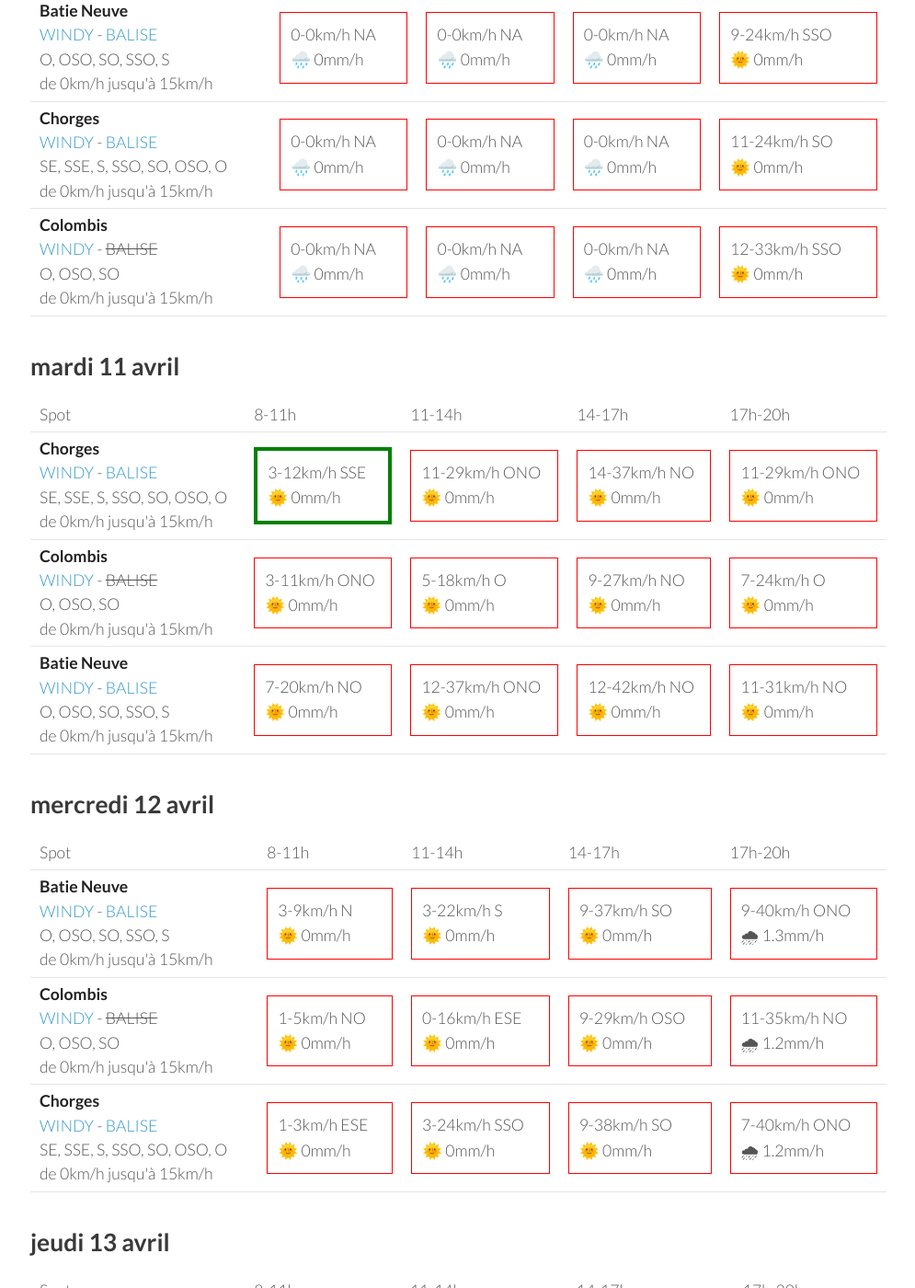
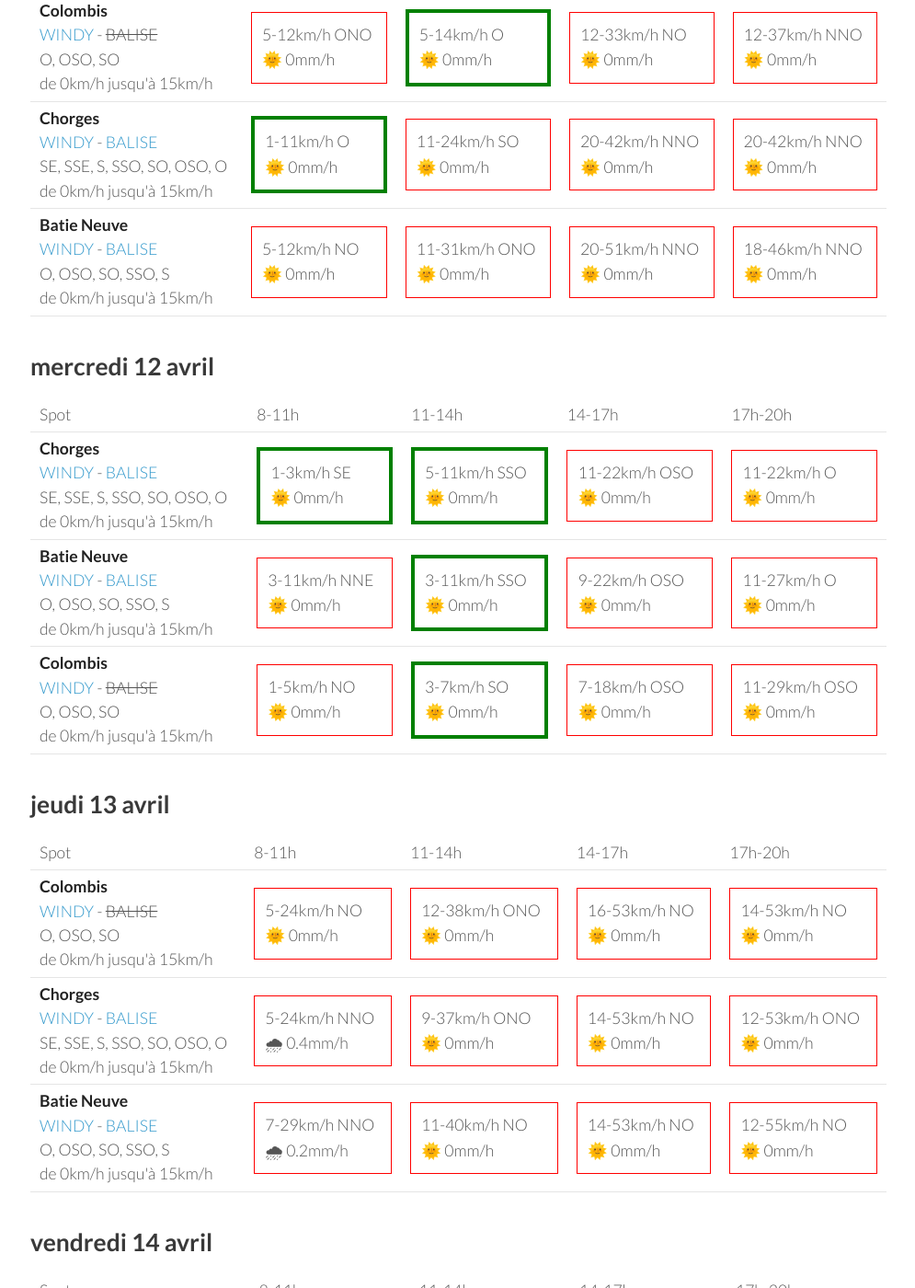
Before and after one commit to parapente-dans-le-nord/parapente-dans-le-nord.github.io, a Jekyll site: the page built from saint_andre.markdown, in a window 1280 px wide and 1400 px high, scrolled down 373 px. Shown: the whole window at 92% size, without its empty margins (25-1020 px from the left). Built offline with Jekyll 4.4.1, drawn with Linux system fonts in a browser that asks for light colours; some of the changed text lies outside the part shown.

Commit message:
update index.markdown

```diff
--- a/saint_andre.markdown
+++ b/saint_andre.markdown
@@ -7,51 +7,8 @@ title:  "Tous les spots"
 {: .links}
 
 # Prevision Windy, modèle Arome
-page mise à jour le lundi 10 avril 22:35
+page mise à jour le mardi 11 avril 06:35
 
-## lundi 10 avril
-
-{::nomarkdown}
-<table>
-  <tbody>
-    <tr>
-      <td>Spot</td>
-      <td>8-11h</td>
-      <td>11-14h</td>
-      <td>14-17h</td>
-      <td>17h-20h</td>
-    </tr>
-<tr>
-        <td><strong>Batie Neuve</strong><br><a href="https://windy.com/44.584/6.236?44.559,6.262,10,m:eTtagly">WINDY</a> - <span class=""><a href="https://www.openwindmap.org/PP554">BALISE</a> </span><br> <span class="vent-favorable">O, OSO, SO, SSO, S</span><br><span class="force-vent">de 0km/h jusqu'à 15km/h</span> </td>
-
-            <td><div class="not-flyable"><p>0-0km/h NA</p><p>🌧️ 0mm/h</p></div></td>
-            <td><div class="not-flyable"><p>0-0km/h NA</p><p>🌧️ 0mm/h</p></div></td>
-            <td><div class="not-flyable"><p>0-0km/h NA</p><p>🌧️ 0mm/h</p></div></td>
-            <td><div class="not-flyable"><p>9-24km/h SSO</p><p>🌞 0mm/h</p></div></td>
-
-    </tr>
-<tr>
-        <td><strong>Chorges</strong><br><a href="https://windy.com/44.578/6.280?44.559,6.262,10">WINDY</a> - <span class=""><a href="https://www.openwindmap.org/PP554">BALISE</a> </span><br> <span class="vent-favorable">SE, SSE, S, SSO, SO, OSO, O</span><br><span class="force-vent">de 0km/h jusqu'à 15km/h</span> </td>
-
-            <td><div class="not-flyable"><p>0-0km/h NA</p><p>🌧️ 0mm/h</p></div></td>
-            <td><div class="not-flyable"><p>0-0km/h NA</p><p>🌧️ 0mm/h</p></div></td>
-            <td><div class="not-flyable"><p>0-0km/h NA</p><p>🌧️ 0mm/h</p></div></td>
-            <td><div class="not-flyable"><p>11-24km/h SO</p><p>🌞 0mm/h</p></div></td>
-
-    </tr>
-<tr>
-        <td><strong>Colombis</strong><br><a href="https://windy.com/44.494/6.216?44.559,6.262,10">WINDY</a> - <span class="no-balise"> BALISE </span><br> <span class="vent-favorable">O, OSO, SO</span><br><span class="force-vent">de 0km/h jusqu'à 15km/h</span> </td>
-
-            <td><div class="not-flyable"><p>0-0km/h NA</p><p>🌧️ 0mm/h</p></div></td>
-            <td><div class="not-flyable"><p>0-0km/h NA</p><p>🌧️ 0mm/h</p></div></td>
-            <td><div class="not-flyable"><p>0-0km/h NA</p><p>🌧️ 0mm/h</p></div></td>
-            <td><div class="not-flyable"><p>12-33km/h SSO</p><p>🌞 0mm/h</p></div></td>
-
-    </tr>
-
-</tbody>
-</table>
-{:/}
 ## mardi 11 avril
 
 {::nomarkdown}
@@ -65,32 +22,32 @@ page mise à jour le lundi 10 avril 22:35
       <td>17h-20h</td>
     </tr>
 <tr>
-        <td><strong>Chorges</strong><br><a href="https://windy.com/44.578/6.280?44.559,6.262,10">WINDY</a> - <span class=""><a href="https://www.openwindmap.org/PP554">BALISE</a> </span><br> <span class="vent-favorable">SE, SSE, S, SSO, SO, OSO, O</span><br><span class="force-vent">de 0km/h jusqu'à 15km/h</span> </td>
+        <td><strong>Colombis</strong><br><a href="https://windy.com/44.494/6.216?44.559,6.262,10">WINDY</a> - <span class="no-balise"> BALISE </span><br> <span class="vent-favorable">O, OSO, SO</span><br><span class="force-vent">de 0km/h jusqu'à 15km/h</span> </td>
 
-            <td><div class="flyable"><p>3-12km/h SSE</p><p>🌞 0mm/h</p></div></td>
-            <td><div class="not-flyable"><p>11-29km/h ONO</p><p>🌞 0mm/h</p></div></td>
-            <td><div class="not-flyable"><p>14-37km/h NO</p><p>🌞 0mm/h</p></div></td>
-            <td><div class="not-flyable"><p>11-29km/h ONO</p><p>🌞 0mm/h</p></div></td>
+            <td><div class="not-flyable"><p>5-12km/h ONO</p><p>🌞 0mm/h</p></div></td>
+            <td><div class="flyable"><p>5-14km/h O</p><p>🌞 0mm/h</p></div></td>
+            <td><div class="not-flyable"><p>12-33km/h NO</p><p>🌞 0mm/h</p></div></td>
+            <td><div class="not-flyable"><p>12-37km/h NNO</p><p>🌞 0mm/h</p></div></td>
 
 
     </tr>
 <tr>
-        <td><strong>Colombis</strong><br><a href="https://windy.com/44.494/6.216?44.559,6.262,10">WINDY</a> - <span class="no-balise"> BALISE </span><br> <span class="vent-favorable">O, OSO, SO</span><br><span class="force-vent">de 0km/h jusqu'à 15km/h</span> </td>
+        <td><strong>Chorges</strong><br><a href="https://windy.com/44.578/6.280?44.559,6.262,10">WINDY</a> - <span class=""><a href="https://www.openwindmap.org/PP554">BALISE</a> </span><br> <span class="vent-favorable">SE, SSE, S, SSO, SO, OSO, O</span><br><span class="force-vent">de 0km/h jusqu'à 15km/h</span> </td>
 
-            <td><div class="not-flyable"><p>3-11km/h ONO</p><p>🌞 0mm/h</p></div></td>
-            <td><div class="not-flyable"><p>5-18km/h O</p><p>🌞 0mm/h</p></div></td>
-            <td><div class="not-flyable"><p>9-27km/h NO</p><p>🌞 0mm/h</p></div></td>
-            <td><div class="not-flyable"><p>7-24km/h O</p><p>🌞 0mm/h</p></div></td>
+            <td><div class="flyable"><p>1-11km/h O</p><p>🌞 0mm/h</p></div></td>
+            <td><div class="not-flyable"><p>11-24km/h SO</p><p>🌞 0mm/h</p></div></td>
+            <td><div class="not-flyable"><p>20-42km/h NNO</p><p>🌞 0mm/h</p></div></td>
+            <td><div class="not-flyable"><p>20-42km/h NNO</p><p>🌞 0mm/h</p></div></td>
 
 
     </tr>
 <tr>
         <td><strong>Batie Neuve</strong><br><a href="https://windy.com/44.584/6.236?44.559,6.262,10,m:eTtagly">WINDY</a> - <span class=""><a href="https://www.openwindmap.org/PP554">BALISE</a> </span><br> <span class="vent-favorable">O, OSO, SO, SSO, S</span><br><span class="force-vent">de 0km/h jusqu'à 15km/h</span> </td>
 
-            <td><div class="not-flyable"><p>7-20km/h NO</p><p>🌞 0mm/h</p></div></td>
-            <td><div class="not-flyable"><p>12-37km/h ONO</p><p>🌞 0mm/h</p></div></td>
-            <td><div class="not-flyable"><p>12-42km/h NO</p><p>🌞 0mm/h</p></div></td>
-            <td><div class="not-flyable"><p>11-31km/h NO</p><p>🌞 0mm/h</p></div></td>
+            <td><div class="not-flyable"><p>5-12km/h NO</p><p>🌞 0mm/h</p></div></td>
+            <td><div class="not-flyable"><p>11-31km/h ONO</p><p>🌞 0mm/h</p></div></td>
+            <td><div class="not-flyable"><p>20-51km/h NNO</p><p>🌞 0mm/h</p></div></td>
+            <td><div class="not-flyable"><p>18-46km/h NNO</p><p>🌞 0mm/h</p></div></td>
 
 
     </tr>
@@ -111,12 +68,22 @@ page mise à jour le lundi 10 avril 22:35
       <td>17h-20h</td>
     </tr>
 <tr>
+        <td><strong>Chorges</strong><br><a href="https://windy.com/44.578/6.280?44.559,6.262,10">WINDY</a> - <span class=""><a href="https://www.openwindmap.org/PP554">BALISE</a> </span><br> <span class="vent-favorable">SE, SSE, S, SSO, SO, OSO, O</span><br><span class="force-vent">de 0km/h jusqu'à 15km/h</span> </td>
+
+            <td><div class="flyable"><p>1-3km/h SE</p><p>🌞 0mm/h</p></div></td>
+            <td><div class="flyable"><p>5-11km/h SSO</p><p>🌞 0mm/h</p></div></td>
+            <td><div class="not-flyable"><p>11-22km/h OSO</p><p>🌞 0mm/h</p></div></td>
+            <td><div class="not-flyable"><p>11-22km/h O</p><p>🌞 0mm/h</p></div></td>
+
+
+    </tr>
+<tr>
         <td><strong>Batie Neuve</strong><br><a href="https://windy.com/44.584/6.236?44.559,6.262,10,m:eTtagly">WINDY</a> - <span class=""><a href="https://www.openwindmap.org/PP554">BALISE</a> </span><br> <span class="vent-favorable">O, OSO, SO, SSO, S</span><br><span class="force-vent">de 0km/h jusqu'à 15km/h</span> </td>
 
-            <td><div class="not-flyable"><p>3-9km/h N</p><p>🌞 0mm/h</p></div></td>
-            <td><div class="not-flyable"><p>3-22km/h S</p><p>🌞 0mm/h</p></div></td>
-            <td><div class="not-flyable"><p>9-37km/h SO</p><p>🌞 0mm/h</p></div></td>
-            <td><div class="not-flyable"><p>9-40km/h ONO</p><p>🌧 1.3mm/h</p></div></td>
+            <td><div class="not-flyable"><p>3-11km/h NNE</p><p>🌞 0mm/h</p></div></td>
+            <td><div class="flyable"><p>3-11km/h SSO</p><p>🌞 0mm/h</p></div></td>
+            <td><div class="not-flyable"><p>9-22km/h OSO</p><p>🌞 0mm/h</p></div></td>
+            <td><div class="not-flyable"><p>11-27km/h O</p><p>🌞 0mm/h</p></div></td>
 
 
     </tr>
@@ -124,19 +91,9 @@ page mise à jour le lundi 10 avril 22:35
         <td><strong>Colombis</strong><br><a href="https://windy.com/44.494/6.216?44.559,6.262,10">WINDY</a> - <span class="no-balise"> BALISE </span><br> <span class="vent-favorable">O, OSO, SO</span><br><span class="force-vent">de 0km/h jusqu'à 15km/h</span> </td>
 
             <td><div class="not-flyable"><p>1-5km/h NO</p><p>🌞 0mm/h</p></div></td>
-            <td><div class="not-flyable"><p>0-16km/h ESE</p><p>🌞 0mm/h</p></div></td>
-            <td><div class="not-flyable"><p>9-29km/h OSO</p><p>🌞 0mm/h</p></div></td>
-            <td><div class="not-flyable"><p>11-35km/h NO</p><p>🌧 1.2mm/h</p></div></td>
-
-
-    </tr>
-<tr>
-        <td><strong>Chorges</strong><br><a href="https://windy.com/44.578/6.280?44.559,6.262,10">WINDY</a> - <span class=""><a href="https://www.openwindmap.org/PP554">BALISE</a> </span><br> <span class="vent-favorable">SE, SSE, S, SSO, SO, OSO, O</span><br><span class="force-vent">de 0km/h jusqu'à 15km/h</span> </td>
-
-            <td><div class="not-flyable"><p>1-3km/h ESE</p><p>🌞 0mm/h</p></div></td>
-            <td><div class="not-flyable"><p>3-24km/h SSO</p><p>🌞 0mm/h</p></div></td>
-            <td><div class="not-flyable"><p>9-38km/h SO</p><p>🌞 0mm/h</p></div></td>
-            <td><div class="not-flyable"><p>7-40km/h ONO</p><p>🌧 1.2mm/h</p></div></td>
+            <td><div class="flyable"><p>3-7km/h SO</p><p>🌞 0mm/h</p></div></td>
+            <td><div class="not-flyable"><p>7-18km/h OSO</p><p>🌞 0mm/h</p></div></td>
+            <td><div class="not-flyable"><p>11-29km/h OSO</p><p>🌞 0mm/h</p></div></td>
 
 
     </tr>
@@ -159,29 +116,29 @@ page mise à jour le lundi 10 avril 22:35
 <tr>
         <td><strong>Colombis</strong><br><a href="https://windy.com/44.494/6.216?44.559,6.262,10">WINDY</a> - <span class="no-balise"> BALISE </span><br> <span class="vent-favorable">O, OSO, SO</span><br><span class="force-vent">de 0km/h jusqu'à 15km/h</span> </td>
 
-            <td><div class="not-flyable"><p>5-27km/h NO</p><p>🌞 0mm/h</p></div></td>
-            <td><div class="not-flyable"><p>12-37km/h ONO</p><p>🌞 0mm/h</p></div></td>
-            <td><div class="not-flyable"><p>16-51km/h NO</p><p>🌞 0mm/h</p></div></td>
-            <td><div class="not-flyable"><p>16-55km/h NO</p><p>🌞 0mm/h</p></div></td>
+            <td><div class="not-flyable"><p>5-24km/h NO</p><p>🌞 0mm/h</p></div></td>
+            <td><div class="not-flyable"><p>12-38km/h ONO</p><p>🌞 0mm/h</p></div></td>
+            <td><div class="not-flyable"><p>16-53km/h NO</p><p>🌞 0mm/h</p></div></td>
+            <td><div class="not-flyable"><p>14-53km/h NO</p><p>🌞 0mm/h</p></div></td>
+
+
+    </tr>
+<tr>
+        <td><strong>Chorges</strong><br><a href="https://windy.com/44.578/6.280?44.559,6.262,10">WINDY</a> - <span class=""><a href="https://www.openwindmap.org/PP554">BALISE</a> </span><br> <span class="vent-favorable">SE, SSE, S, SSO, SO, OSO, O</span><br><span class="force-vent">de 0km/h jusqu'à 15km/h</span> </td>
+
+            <td><div class="not-flyable"><p>5-24km/h NNO</p><p>🌧 0.4mm/h</p></div></td>
+            <td><div class="not-flyable"><p>9-37km/h ONO</p><p>🌞 0mm/h</p></div></td>
+            <td><div class="not-flyable"><p>14-53km/h NO</p><p>🌞 0mm/h</p></div></td>
+            <td><div class="not-flyable"><p>12-53km/h ONO</p><p>🌞 0mm/h</p></div></td>
 
 
     </tr>
 <tr>
         <td><strong>Batie Neuve</strong><br><a href="https://windy.com/44.584/6.236?44.559,6.262,10,m:eTtagly">WINDY</a> - <span class=""><a href="https://www.openwindmap.org/PP554">BALISE</a> </span><br> <span class="vent-favorable">O, OSO, SO, SSO, S</span><br><span class="force-vent">de 0km/h jusqu'à 15km/h</span> </td>
 
-            <td><div class="not-flyable"><p>7-33km/h NNO</p><p>🌞 0mm/h</p></div></td>
-            <td><div class="not-flyable"><p>11-38km/h NO</p><p>🌞 0mm/h</p></div></td>
-            <td><div class="not-flyable"><p>14-51km/h NO</p><p>🌞 0mm/h</p></div></td>
-            <td><div class="not-flyable"><p>12-57km/h NO</p><p>🌞 0mm/h</p></div></td>
-
-
-    </tr>
-<tr>
-        <td><strong>Chorges</strong><br><a href="https://windy.com/44.578/6.280?44.559,6.262,10">WINDY</a> - <span class=""><a href="https://www.openwindmap.org/PP554">BALISE</a> </span><br> <span class="vent-favorable">SE, SSE, S, SSO, SO, OSO, O</span><br><span class="force-vent">de 0km/h jusqu'à 15km/h</span> </td>
-
-            <td><div class="not-flyable"><p>5-27km/h NNO</p><p>🌞 0mm/h</p></div></td>
-            <td><div class="not-flyable"><p>9-37km/h ONO</p><p>🌞 0mm/h</p></div></td>
-            <td><div class="not-flyable"><p>14-51km/h ONO</p><p>🌞 0mm/h</p></div></td>
+            <td><div class="not-flyable"><p>7-29km/h NNO</p><p>🌧 0.2mm/h</p></div></td>
+            <td><div class="not-flyable"><p>11-40km/h NO</p><p>🌞 0mm/h</p></div></td>
+            <td><div class="not-flyable"><p>14-53km/h NO</p><p>🌞 0mm/h</p></div></td>
             <td><div class="not-flyable"><p>12-55km/h NO</p><p>🌞 0mm/h</p></div></td>
 
 
@@ -205,8 +162,8 @@ page mise à jour le lundi 10 avril 22:35
 <tr>
         <td><strong>Batie Neuve</strong><br><a href="https://windy.com/44.584/6.236?44.559,6.262,10,m:eTtagly">WINDY</a> - <span class=""><a href="https://www.openwindmap.org/PP554">BALISE</a> </span><br> <span class="vent-favorable">O, OSO, SO, SSO, S</span><br><span class="force-vent">de 0km/h jusqu'à 15km/h</span> </td>
 
-            <td><div class="not-flyable"><p>3-24km/h NNE</p><p>🌞 0mm/h</p></div></td>
-            <td><div class="not-flyable"><p>5-25km/h OSO</p><p>🌞 0mm/h</p></div></td>
+            <td><div class="not-flyable"><p>5-25km/h NNO</p><p>🌞 0mm/h</p></div></td>
+            <td><div class="not-flyable"><p>5-25km/h ONO</p><p>🌞 0mm/h</p></div></td>
             <td><div class="not-flyable"><p>7-31km/h OSO</p><p>🌞 0mm/h</p></div></td>
             <td><div class="not-flyable"><p>9-33km/h O</p><p>🌞 0mm/h</p></div></td>
 
@@ -215,8 +172,8 @@ page mise à jour le lundi 10 avril 22:35
 <tr>
         <td><strong>Colombis</strong><br><a href="https://windy.com/44.494/6.216?44.559,6.262,10">WINDY</a> - <span class="no-balise"> BALISE </span><br> <span class="vent-favorable">O, OSO, SO</span><br><span class="force-vent">de 0km/h jusqu'à 15km/h</span> </td>
 
-            <td><div class="not-flyable"><p>1-14km/h E</p><p>🌞 0mm/h</p></div></td>
-            <td><div class="not-flyable"><p>3-18km/h OSO</p><p>🌞 0mm/h</p></div></td>
+            <td><div class="not-flyable"><p>0-16km/h ONO</p><p>🌞 0mm/h</p></div></td>
+            <td><div class="not-flyable"><p>5-22km/h ONO</p><p>🌞 0mm/h</p></div></td>
             <td><div class="not-flyable"><p>5-22km/h OSO</p><p>🌞 0mm/h</p></div></td>
             <td><div class="not-flyable"><p>9-29km/h ONO</p><p>🌞 0mm/h</p></div></td>
 
@@ -225,8 +182,8 @@ page mise à jour le lundi 10 avril 22:35
 <tr>
         <td><strong>Chorges</strong><br><a href="https://windy.com/44.578/6.280?44.559,6.262,10">WINDY</a> - <span class=""><a href="https://www.openwindmap.org/PP554">BALISE</a> </span><br> <span class="vent-favorable">SE, SSE, S, SSO, SO, OSO, O</span><br><span class="force-vent">de 0km/h jusqu'à 15km/h</span> </td>
 
-            <td><div class="not-flyable"><p>3-24km/h NE</p><p>🌞 0mm/h</p></div></td>
-            <td><div class="not-flyable"><p>5-24km/h SO</p><p>🌞 0mm/h</p></div></td>
+            <td><div class="not-flyable"><p>3-24km/h NNO</p><p>🌞 0mm/h</p></div></td>
+            <td><div class="not-flyable"><p>3-24km/h O</p><p>🌞 0mm/h</p></div></td>
             <td><div class="not-flyable"><p>7-31km/h OSO</p><p>🌞 0mm/h</p></div></td>
             <td><div class="not-flyable"><p>9-35km/h O</p><p>🌞 0mm/h</p></div></td>
 
```
